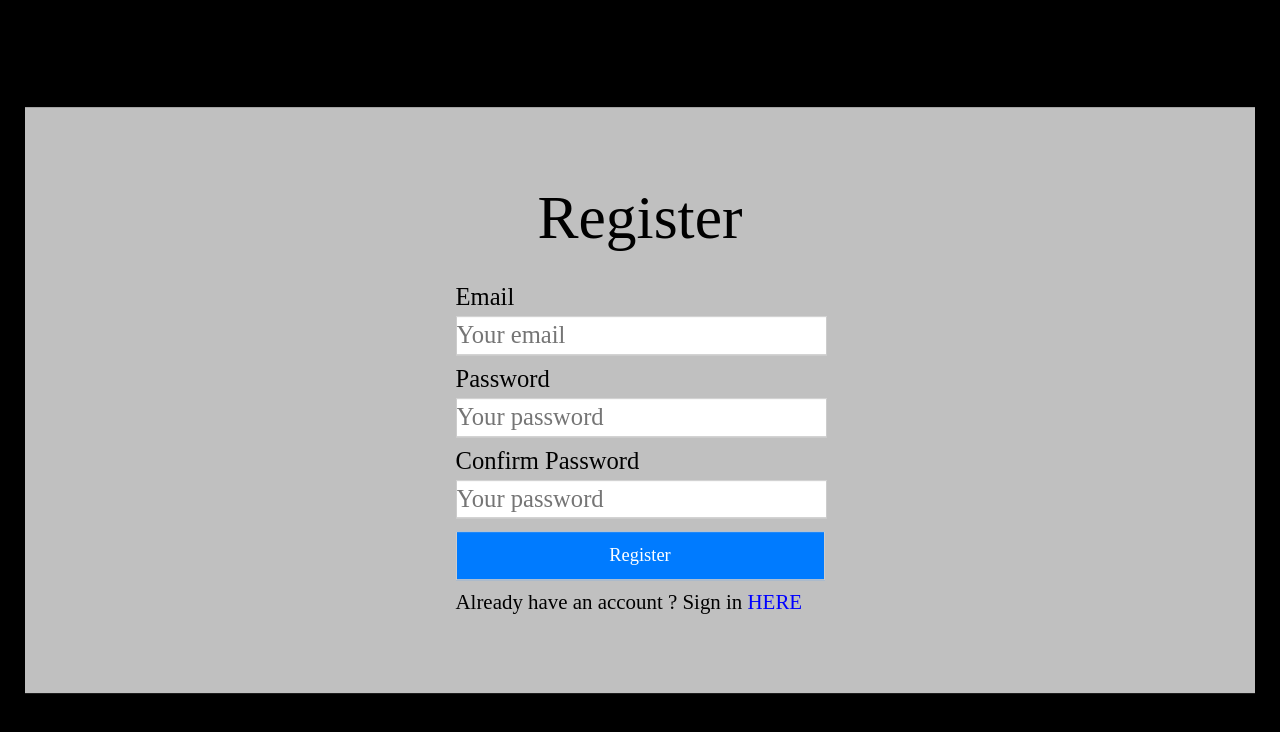
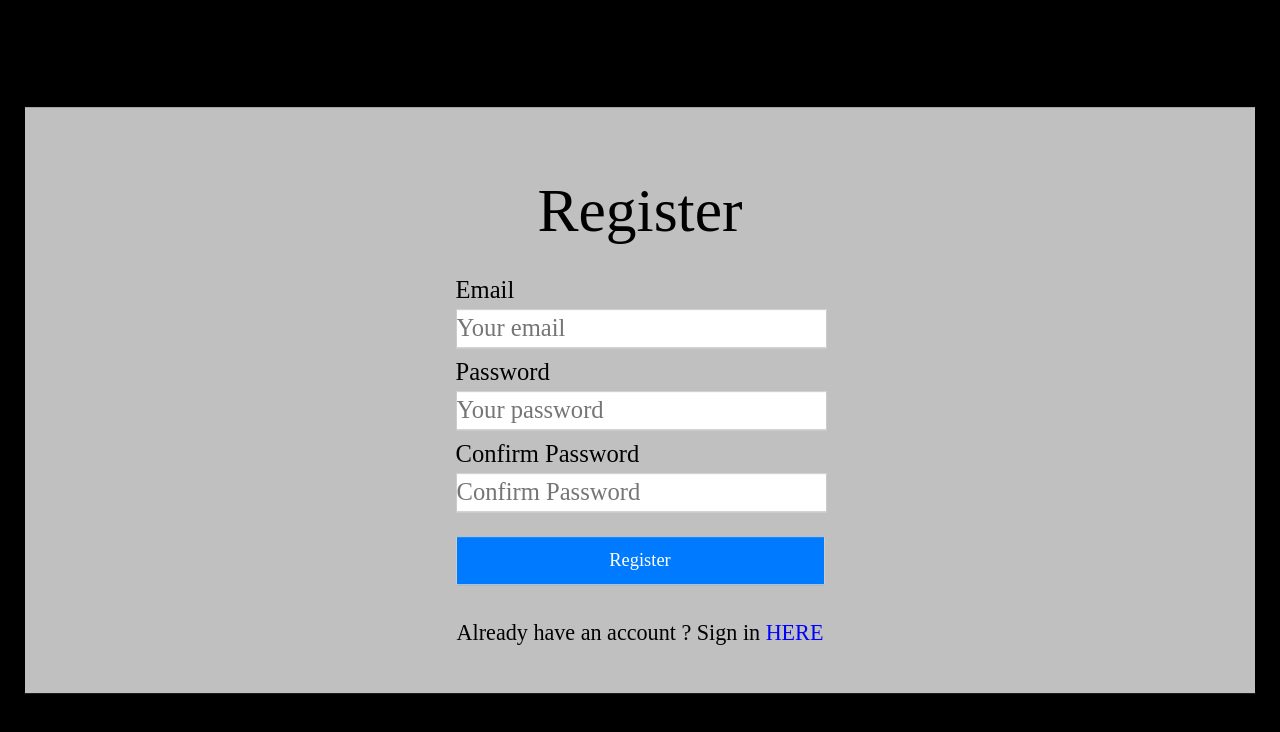
Before and after one commit to aleksandar-radev/animal-idle, a React (Vite) app: page /animal-idle/register in a window 1280 px wide. Shown: the top 732 px of the page. Built offline with nearby package versions, Linux system fonts and the light colour scheme; no server answers; a web font is replaced by a local one.

Commit message:
add error messages for login and register

```diff
--- a/src/api/AuthRepo.js
+++ b/src/api/AuthRepo.js
@@ -18,16 +18,18 @@ export const AuthRepo = {
   },
 
   signInWithPassword: async (email, password) => {
+    try {
       const { data, error } = await api.auth.signInWithPassword({
         email: email,
         password: password,
       });
-
       if (error) {
-      throw new Error('Error while logging in');
+        throw new Error('Wrong email/password');
       }
-
       return data;
+    } catch (error) {
+      throw new Error(error);
+    }
   },
   signUp: async (email, password) => {
     const { data, error } = await api.auth.signUp({
--- /dev/null
+++ b/src/constants/jsVariables.js
@@ -0,0 +1 @@
+export const passwordRegex = '.{6,}';
--- a/src/main/LoginScreen.jsx
+++ b/src/main/LoginScreen.jsx
@@ -7,6 +7,7 @@ export default function LoginScreen() {
   const [loading, setLoading] = useState(false);
   const [email, setEmail] = useState('');
   const [password, setPassword] = useState('');
+  const [errorMessage, setErrorMessage] = useState('');
   const navigate = useNavigate();
 
   const handleLogin = async (e) => {
@@ -18,7 +19,7 @@ export default function LoginScreen() {
       if (error) throw new Error(error);
       navigate('/');
     } catch (error) {
-      alert(error.error_description || error.message);
+      setErrorMessage(error.message);
     } finally {
       setLoading(false);
     }
@@ -36,34 +37,33 @@ export default function LoginScreen() {
         <div className="LoginScreen">
           <form onSubmit={handleLogin} className="LoginScreen-form">
             <div className="LoginScreen-form-title">Login</div>
-            <label htmlFor="email" className="LoginScreen-form-label">
-              Email
-            </label>
+            <label className="LoginScreen-form-label">Email</label>
             <input
               type="email"
               placeholder="Your email"
               value={email}
+              required
               onChange={(e) => setEmail(e.target.value)}
               className="LoginScreen-form-input"
             />
-            <label htmlFor="email" className="LoginScreen-form-label">
-              Password
-            </label>
+            <label className="LoginScreen-form-label">Password</label>
             <input
               type="password"
               placeholder="Your password"
               value={password}
+              required
               onChange={(e) => setPassword(e.target.value)}
               className="LoginScreen-form-input"
             />
+            {errorMessage && <span className="RegisterScreen-form-error">{errorMessage}</span>}
             <button className="LoginScreen-form-button">Log in</button>
-            <div className="LoginScreen-form-message">
-              Don&apos;t have an account ? Sign up{' '}
-              <span onClick={goToRegister} className="LoginScreen-form-message-button">
-                HERE
-              </span>
-            </div>
           </form>
+          <div className="LoginScreen-message">
+            Don&apos;t have an account ? Sign up{' '}
+            <span onClick={goToRegister} className="LoginScreen-message-button">
+              HERE
+            </span>
+          </div>
         </div>
       )}
     </>
--- a/src/main/LoginScreen.scss
+++ b/src/main/LoginScreen.scss
@@ -2,13 +2,14 @@
 
 .LoginScreen {
   display: flex;
+  flex-direction: column;
   justify-content: center;
   align-items: center;
   &-form {
     display: flex;
     flex-direction: column;
     width: pix(300);
-    margin: pix(20) auto;
+    margin: pix(10) auto;
     padding: pix(10);
 
     &-title {
@@ -35,12 +36,18 @@
       font-size: pix(20);
     }
 
+    &-error {
+      font-size: pix(20);
+      color: red;
+    }
+
     &-button {
       display: block;
       width: 100%;
       height: pix(40);
       padding: pix(10);
       font-size: pix(15);
+      margin: pix(10) 0;
       background-color: #007bff;
       border: pix(1) solid #ccc;
       color: white;
@@ -50,15 +57,13 @@
         background-color: #0069d9;
       }
     }
+  }
+  &-message {
+    font-size: pix(18);
 
-    &-message {
-      margin-top: pix(10);
-      font-size: pix(18);
-
-      &-button {
-        color: blue;
-        cursor: pointer;
-      }
+    &-button {
+      color: blue;
+      cursor: pointer;
     }
   }
 }
--- a/src/main/RegisterScreen.jsx
+++ b/src/main/RegisterScreen.jsx
@@ -2,11 +2,14 @@ import { useState } from 'react';
 import { useNavigate } from 'react-router-dom';
 import { AuthRepo } from '../api/AuthRepo';
 import './RegisterScreen.scss';
+import { passwordRegex } from '../constants/jsVariables.js';
 
 export default function RegisterScreen() {
   const [loading, setLoading] = useState(false);
   const [email, setEmail] = useState('');
   const [password, setPassword] = useState('');
+  const [confirmPassword, setConfirmPassword] = useState('');
+  const [errorMessage, setErrorMessage] = useState('');
   const navigate = useNavigate();
 
   const handleSignUp = async (e) => {
@@ -14,11 +17,14 @@ export default function RegisterScreen() {
 
     try {
       setLoading(true);
+      if (password !== confirmPassword) {
+        throw new Error('Passwords do not match');
+      }
       const { error } = await AuthRepo.signUp(email, password);
       if (error) throw error;
       navigate('/');
     } catch (error) {
-      alert(error.error_description || error.message);
+      setErrorMessage(error.message);
     } finally {
       setLoading(false);
     }
@@ -36,44 +42,43 @@ export default function RegisterScreen() {
         <div className="RegisterScreen">
           <form onSubmit={handleSignUp} className="RegisterScreen-form">
             <div className="RegisterScreen-form-title">Register</div>
-            <label htmlFor="email" className="RegisterScreen-form-label">
-              Email
-            </label>
+            <label className="RegisterScreen-form-label">Email</label>
             <input
               type="email"
               placeholder="Your email"
               value={email}
+              required
               onChange={(e) => setEmail(e.target.value)}
               className="RegisterScreen-form-input"
             />
-            <label htmlFor="email" className="RegisterScreen-form-label">
-              Password
-            </label>
+            <label className="RegisterScreen-form-label">Password</label>
             <input
               type="password"
               placeholder="Your password"
               value={password}
+              pattern={passwordRegex}
+              title="Must contain at least 6 characters"
+              required
               onChange={(e) => setPassword(e.target.value)}
               className="RegisterScreen-form-input"
             />
-            <label htmlFor="email" className="RegisterScreen-form-label">
-              Confirm Password
-            </label>
+            <label className="RegisterScreen-form-label">Confirm Password</label>
             <input
               type="password"
-              placeholder="Your password"
-              value={password}
-              onChange={(e) => setPassword(e.target.value)}
+              placeholder="Confirm Password"
+              value={confirmPassword}
+              onChange={(e) => setConfirmPassword(e.target.value)}
               className="RegisterScreen-form-input"
             />
+            {errorMessage && <span className="RegisterScreen-form-error">{errorMessage}</span>}
             <button className="RegisterScreen-form-button">Register</button>
-            <div className="RegisterScreen-form-message">
-              Already have an account ? Sign in{' '}
-              <span onClick={goToLogin} className="RegisterScreen-form-message-button">
-                HERE
-              </span>
-            </div>
           </form>
+          <div className="RegisterScreen-message">
+            Already have an account ? Sign in{' '}
+            <span onClick={goToLogin} className="RegisterScreen-message-button">
+              HERE
+            </span>
+          </div>
         </div>
       )}
     </>
--- a/src/main/RegisterScreen.scss
+++ b/src/main/RegisterScreen.scss
@@ -2,13 +2,14 @@
 
 .RegisterScreen {
   display: flex;
+  flex-direction: column;
   justify-content: center;
   align-items: center;
   &-form {
     display: flex;
     flex-direction: column;
     width: pix(300);
-    margin: pix(20) auto;
+    margin: pix(10) auto;
     padding: pix(10);
 
     &-title {
@@ -35,12 +36,18 @@
       font-size: pix(20);
     }
 
+    &-error {
+      font-size: pix(20);
+      color: red;
+    }
+
     &-button {
       display: block;
       width: 100%;
       height: pix(40);
       padding: pix(10);
       font-size: pix(15);
+      margin: pix(10) 0;
       background-color: #007bff;
       border: pix(1) solid #ccc;
       color: white;
@@ -50,15 +57,13 @@
         background-color: #0069d9;
       }
     }
+  }
+  &-message {
+    font-size: pix(18);
 
-    &-message {
-      margin-top: pix(10);
-      font-size: pix(17);
-
-      &-button {
-        color: blue;
-        cursor: pointer;
-      }
+    &-button {
+      color: blue;
+      cursor: pointer;
     }
   }
 }
```
Lines whose indentation alone changed are shown as unchanged.
